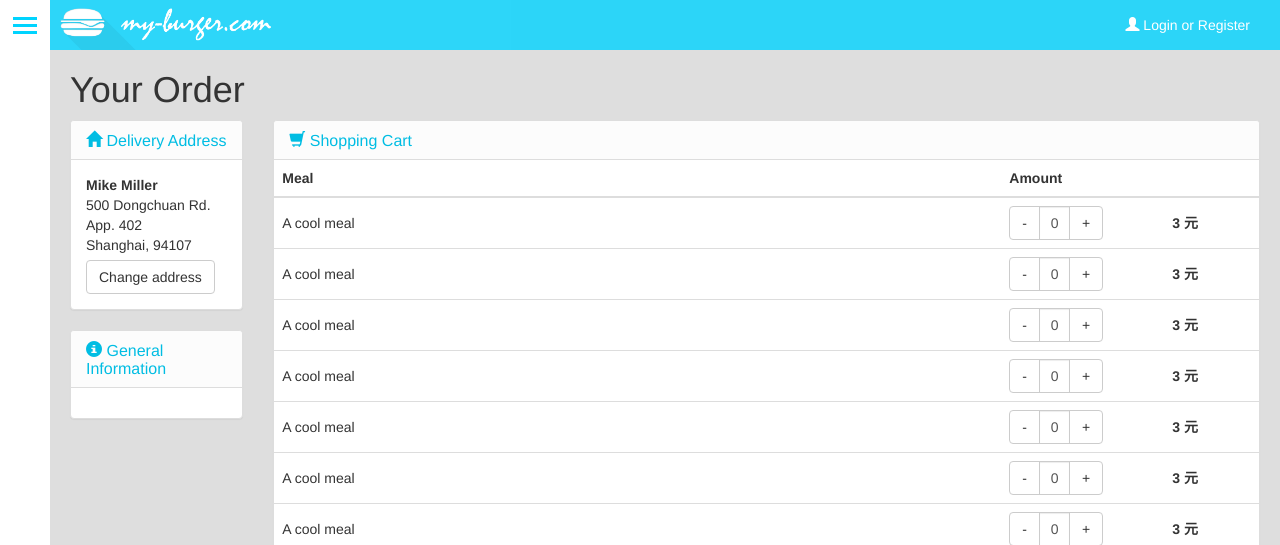
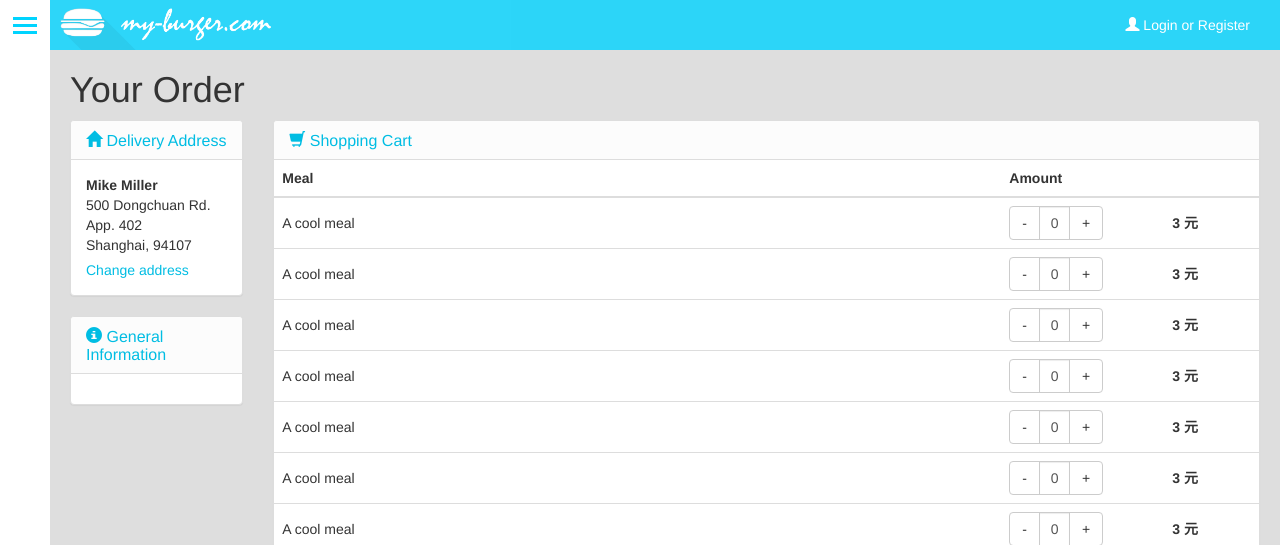
Before and after one commit to crysxd/Project-Workshop-of-Database-Systems-CS357, a PHP site: page /order.php in a window 1280 px wide. Shown: the top 545 px of the page. Run offline with PHP 8.4, Linux system fonts and the light colour scheme.

Commit message:
Changed change address button to link

```diff
--- a/Webpage/order.php
+++ b/Webpage/order.php
@@ -102,9 +102,9 @@
               App. 402<br>
               Shanghai, 94107<br>
             </address>
-            <button class="btn btn-default" data-toggle="modal" data-target="#change-address-modal">
+            <a data-toggle="modal" data-target="#change-address-modal">
               Change address
-            </button>
+            </a>
           </div>
         </section>
 
```
